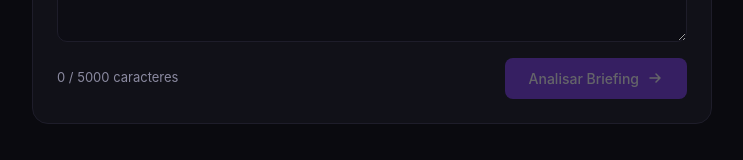
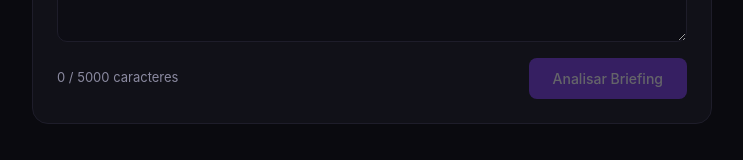
Before and after one commit to thiagoborba/briefing2task-front, a React (Vite) app: page /briefing in a window 1280 px wide. Shown: the part 556-716 px from the top of the page, without its empty margins (268-1011 px from the left). Built offline with nearby package versions, Linux system fonts and the light colour scheme.

Commit message:
feat: remove setas dos botões

```diff
--- a/src/pages/EstruturaAnalisada/index.tsx
+++ b/src/pages/EstruturaAnalisada/index.tsx
@@ -62,7 +62,9 @@ function EstruturaAnalisada() {
           {Array.isArray(result.entregaveis) ? (
             <ul className={infoCardStyles.list}>
               {result.entregaveis.map((item, i) => (
-                <li key={i} className={infoCardStyles.listItem}>{item}</li>
+                <li key={i} className={infoCardStyles.listItem}>
+                  {item}
+                </li>
               ))}
             </ul>
           ) : (
@@ -83,35 +85,42 @@ function EstruturaAnalisada() {
         </InfoCard>
       )}
 
-      {result.informacoes_faltantes && result.informacoes_faltantes.length > 0 && (
+      {result.informacoes_faltantes &&
+        result.informacoes_faltantes.length > 0 && (
           <InfoCard title="Informações Faltantes" warning>
             <ul className={infoCardStyles.list}>
               {result.informacoes_faltantes.map((item, i) => (
-              <li key={i} className={infoCardStyles.listItem}>{item}</li>
+                <li key={i} className={infoCardStyles.listItem}>
+                  {item}
+                </li>
               ))}
             </ul>
           </InfoCard>
         )}
 
-      {result.perguntas_de_alinhamento && result.perguntas_de_alinhamento.length > 0 && (
+      {result.perguntas_de_alinhamento &&
+        result.perguntas_de_alinhamento.length > 0 && (
           <InfoCard title="Perguntas de Alinhamento">
             <ol className={infoCardStyles.list}>
               {result.perguntas_de_alinhamento.map((item, i) => (
-              <li key={i} className={infoCardStyles.listItem}>{item}</li>
+                <li key={i} className={infoCardStyles.listItem}>
+                  {item}
+                </li>
               ))}
             </ol>
           </InfoCard>
         )}
 
       <div className={styles.actions}>
-        <Button variant="secondary" onClick={() => navigate('/')}>
-          Novo Briefing
+        <Button variant="secondary" onClick={() => navigate('/briefing')}>
+          Voltar
         </Button>
-        <Button onClick={() => navigate('/acoes', { state: { result, briefing: state?.briefing } })}>
+        <Button
+          onClick={() =>
+            navigate('/acoes', { state: { result, briefing: state?.briefing } })
+          }
+        >
           Ver Ações
-          <svg width="16" height="16" viewBox="0 0 16 16" fill="none" aria-hidden="true">
-            <path d="M3 8h10M9 4l4 4-4 4" stroke="currentColor" strokeWidth="1.5" strokeLinecap="round" strokeLinejoin="round" />
-          </svg>
         </Button>
       </div>
     </PageLayout>
--- a/src/pages/Home/index.tsx
+++ b/src/pages/Home/index.tsx
@@ -40,24 +40,7 @@ function Home() {
           </li>
         </ul>
 
-        <Button onClick={() => navigate('/briefing')}>
-          Começar
-          <svg
-            width="16"
-            height="16"
-            viewBox="0 0 16 16"
-            fill="none"
-            aria-hidden="true"
-          >
-            <path
-              d="M3 8h10M9 4l4 4-4 4"
-              stroke="currentColor"
-              strokeWidth="1.5"
-              strokeLinecap="round"
-              strokeLinejoin="round"
-            />
-          </svg>
-        </Button>
+        <Button onClick={() => navigate('/briefing')}>Começar</Button>
       </div>
     </div>
   );
--- a/src/pages/InputBriefing/index.tsx
+++ b/src/pages/InputBriefing/index.tsx
@@ -26,7 +26,9 @@ function InputBriefing() {
       const data = await analyseBriefing(briefing);
       navigate('/estrutura-analisada', { state: { result: data, briefing } });
     } catch (err) {
-      setError(err instanceof Error ? err.message : 'Erro ao analisar briefing.');
+      setError(
+        err instanceof Error ? err.message : 'Erro ao analisar briefing.',
+      );
     } finally {
       setLoading(false);
     }
@@ -35,8 +37,20 @@ function InputBriefing() {
   return (
     <PageLayout maxWidth="680">
       <button className={styles.backButton} onClick={() => navigate('/')}>
-        <svg width="16" height="16" viewBox="0 0 16 16" fill="none" aria-hidden="true">
-          <path d="M13 8H3M7 4l-4 4 4 4" stroke="currentColor" strokeWidth="1.5" strokeLinecap="round" strokeLinejoin="round" />
+        <svg
+          width="16"
+          height="16"
+          viewBox="0 0 16 16"
+          fill="none"
+          aria-hidden="true"
+        >
+          <path
+            d="M13 8H3M7 4l-4 4 4 4"
+            stroke="currentColor"
+            strokeWidth="1.5"
+            strokeLinecap="round"
+            strokeLinejoin="round"
+          />
         </svg>
         Voltar
       </button>
@@ -54,22 +68,23 @@ function InputBriefing() {
           value={briefing}
           onChange={(e) => setBriefing(e.target.value)}
         />
-        {error && <p className={styles.error} role="alert">{error}</p>}
+        {error && (
+          <p className={styles.error} role="alert">
+            {error}
+          </p>
+        )}
         <div className={styles.footer}>
-          <span className={styles.charCount}>{briefing.length} / {MAX_LENGTH} caracteres</span>
-          <Button type="submit" disabled={briefing.trim().length === 0 || loading} aria-busy={loading}>
-            <span aria-live="polite">{loading ? 'Analisando...' : 'Analisar Briefing'}</span>
-            {!loading && (
-              <svg width="16" height="16" viewBox="0 0 16 16" fill="none" aria-hidden="true">
-                <path
-                  d="M3 8h10M9 4l4 4-4 4"
-                  stroke="currentColor"
-                  strokeWidth="1.5"
-                  strokeLinecap="round"
-                  strokeLinejoin="round"
-                />
-              </svg>
-            )}
+          <span className={styles.charCount}>
+            {briefing.length} / {MAX_LENGTH} caracteres
+          </span>
+          <Button
+            type="submit"
+            disabled={briefing.trim().length === 0 || loading}
+            aria-busy={loading}
+          >
+            <span aria-live="polite">
+              {loading ? 'Analisando...' : 'Analisar Briefing'}
+            </span>
           </Button>
         </div>
       </form>
```
Lines whose indentation alone changed are shown as unchanged.
